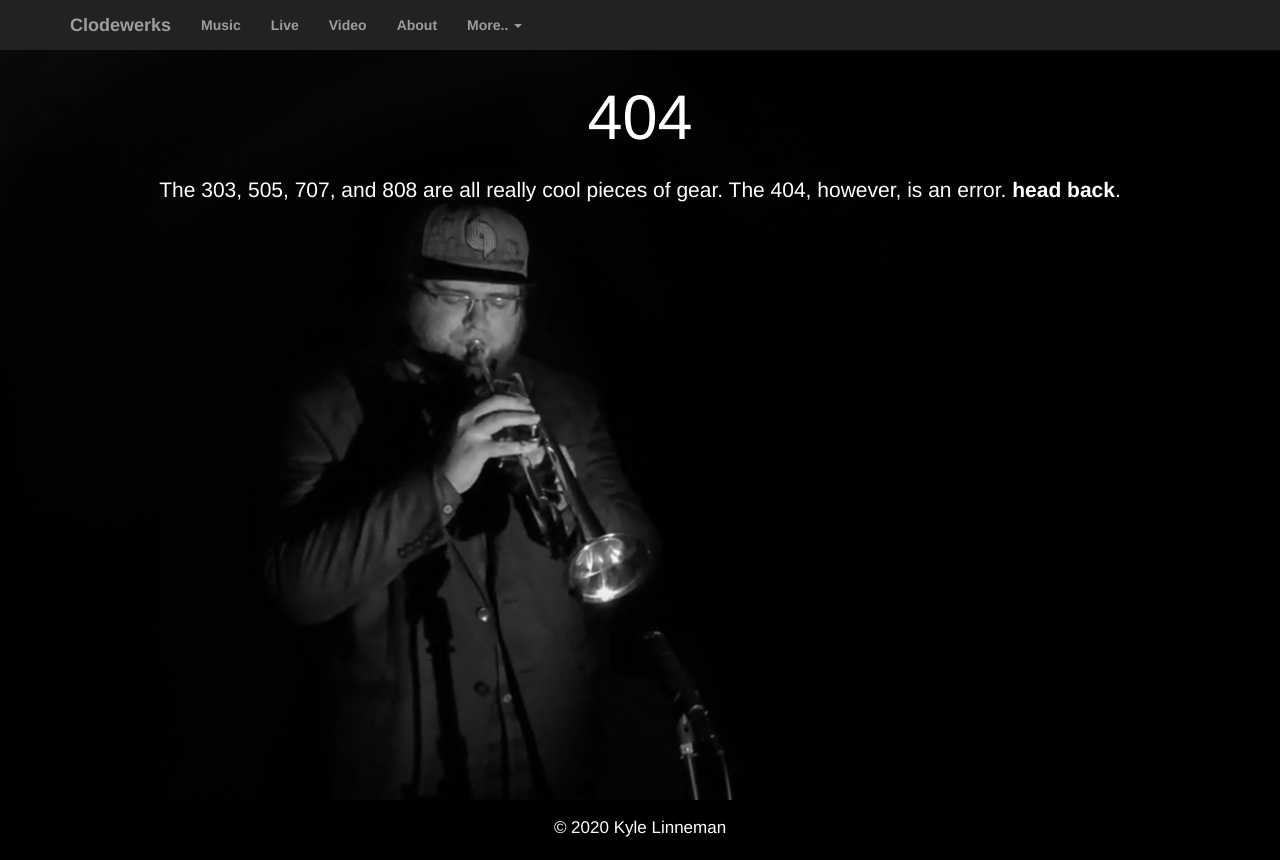
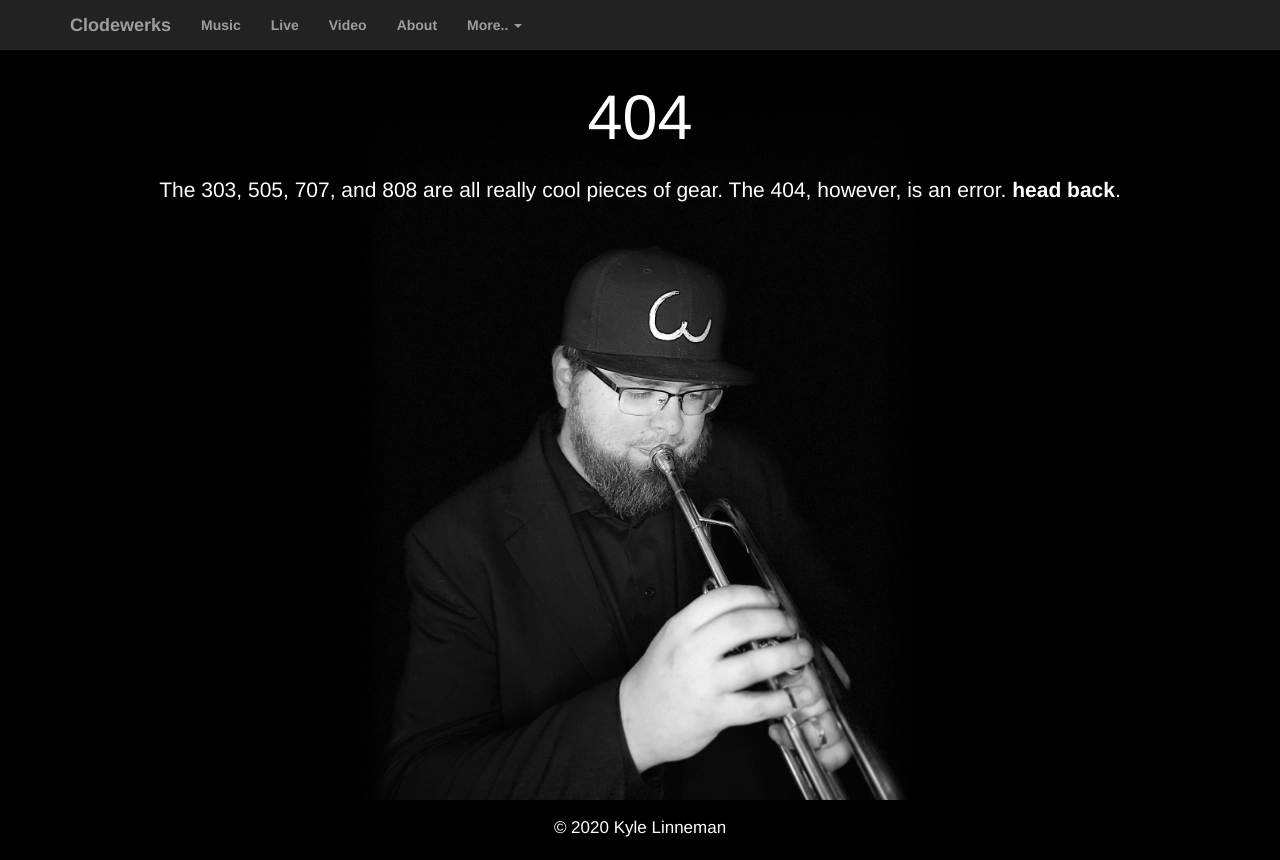
Before and after one commit to clodewerks/clodewerks, a PHP site: page /notfound.html in a window 1280 px wide. Run offline with PHP 8.4, Linux system fonts and the light colour scheme.

Commit message:
update background, make date automatic

```diff
--- a/css/styles.css
+++ b/css/styles.css
@@ -58,8 +58,8 @@ cursor:pointer;
 }
 /*Structure*/
 .jumbotron{
-  background:url(../images/BG.jpg)no-repeat center center #000;
-  background-size: cover;
+  background:url(../images/BG.JPG) no-repeat center center #000;
+  background-size: contain;
 min-height:100vh;
 margin-bottom:0px;
 position:relative;
--- a/index.html
+++ b/index.html
@@ -175,7 +175,7 @@
 				  </ul>
 		</div>
 	<footer>
-		<p> &copy; 2024 Kyle Linneman</p>
+		<p> &copy; <span id="year"></span> Kyle Linneman</p>
 	</footer>
 	<script src="https://ajax.googleapis.com/ajax/libs/jquery/1.12.4/jquery.min.js"></script>
 	<script>window.jQuery || document.write('<script src="../../assets/js/vendor/jquery.min.js"><\/script>')</script>
@@ -188,6 +188,10 @@
 	function runOnFormSubmit_sf3zec0bf4d19a1900a197d58f162127e300df10b75e932f0bb16a8656894d0b3196(th){
 		/*Before submit, if you want to trigger your event, "include your code here"*/
 	};
+
+	$(document).ready(function(){
+		$('#year').text(new Date().getFullYear());
+	});
 </script>
 
 <style>.quick_form_5_css * { -webkit-box-sizing: border-box !important; -moz-box-sizing: border-box !important; box-sizing: border-box !important; overflow-wrap: break-word }@media only screen and (max-width: 600px) {.quick_form_5_css[name="SIGNUP_BODY"] { width: 100% !important; min-width: 100% !important; margin: 0px auto !important; padding: 0px !important } .SIGNUP_FLD { width: 90% !important; margin: 10px 5% !important; padding: 0px !important } .SIGNUP_FLD input { margin: 0 !important } }</style>
```
Also changed, not shown: images/BG.jpg.
